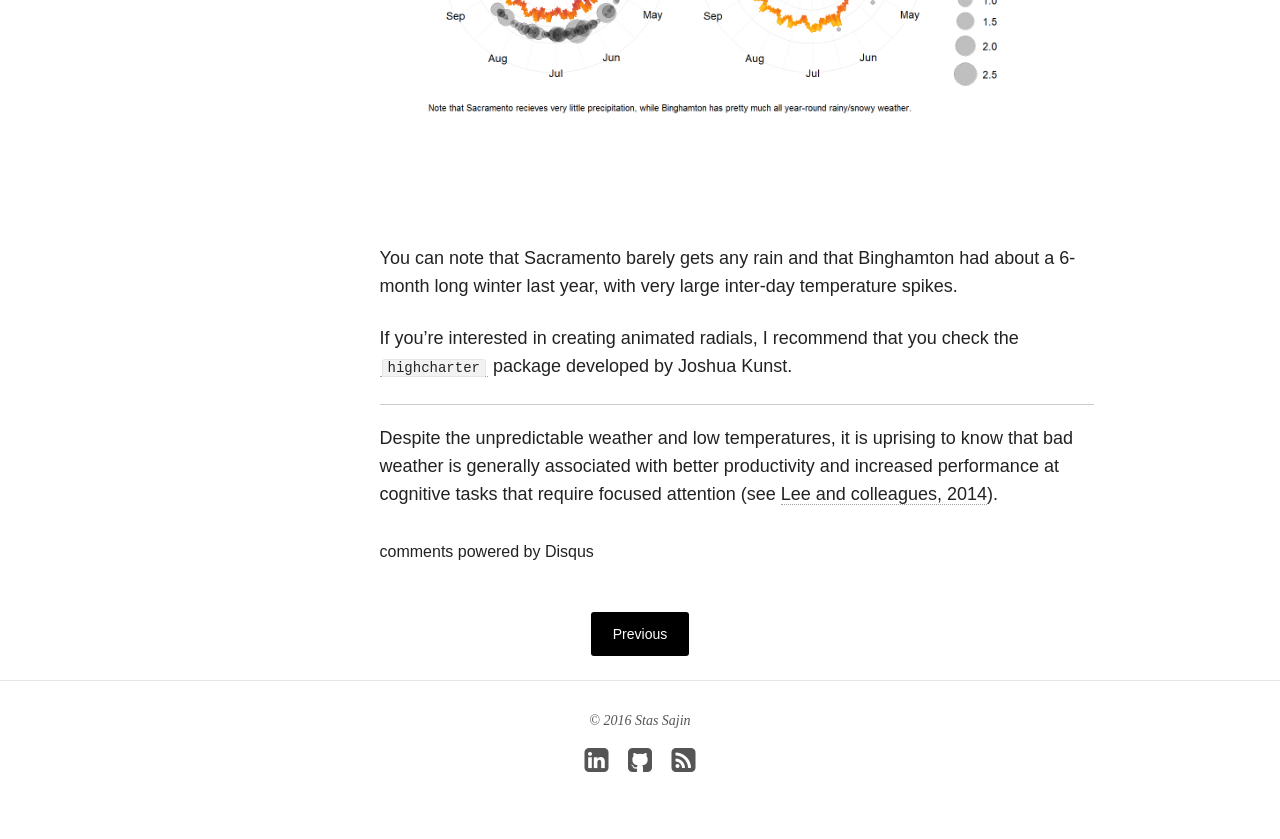
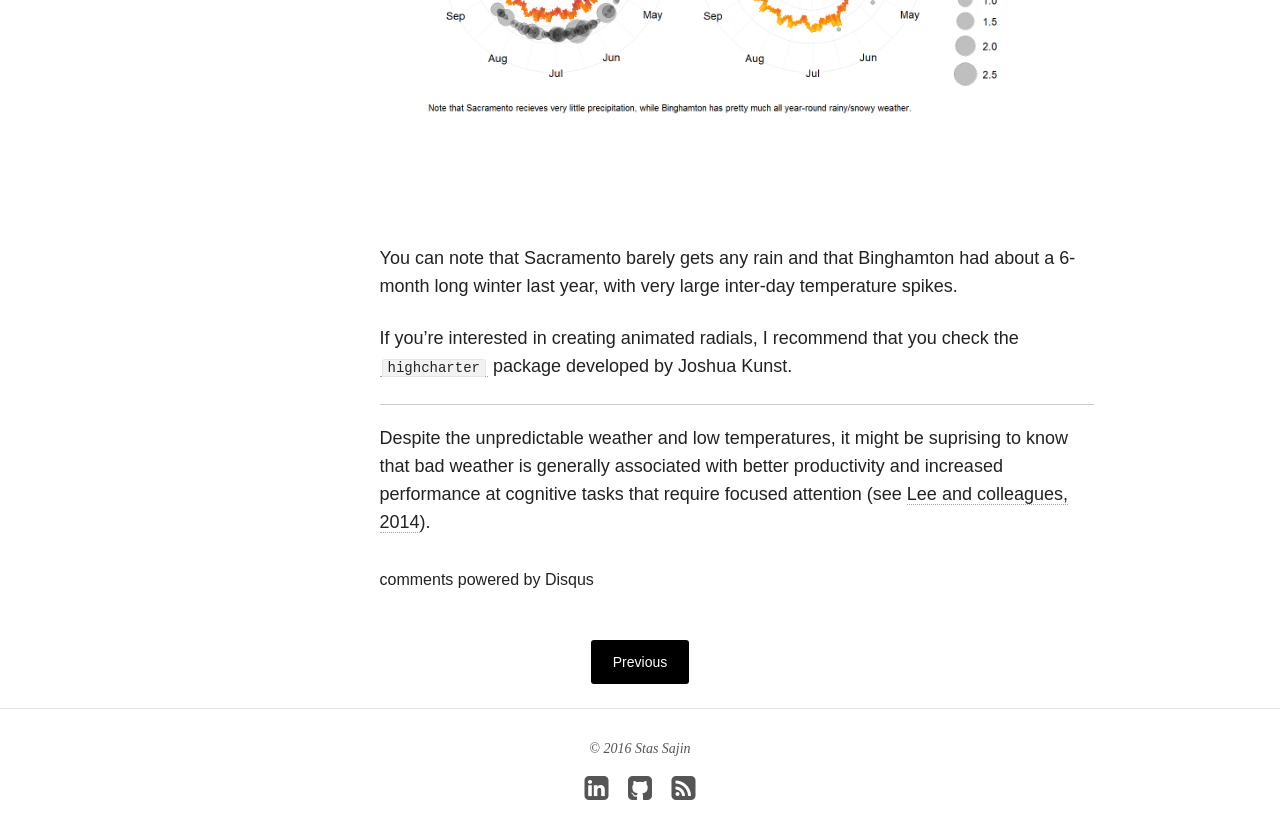
Before and after one commit to stasSajin/stasSajin.github.io, a Jekyll site: the page built from _posts/2016-06-14-weather-radials.md, in a window 1280 px wide and 900 px high, scrolled down 3363 px. Shown: the top 839 px of the window. Built offline with Jekyll 4.4.1, drawn with Linux system fonts in a browser that asks for light colours; nearby versions of some CDN libraries; comment, search, counter and statistics services are not loaded.

Commit message:
fixed more typos

```diff
--- a/_posts/2016-06-14-weather-radials.md
+++ b/_posts/2016-06-14-weather-radials.md
@@ -108,4 +108,4 @@ If you're interested in creating animated radials, I recommend that you check th
 
 ----
 
-Despite the unpredictable weather and low temperatures, it is uprising to know that bad weather is generally associated with better productivity and increased performance at cognitive tasks that require focused attention (see [Lee and colleagues, 2014](http://scholar.harvard.edu/files/jooajulialee/files/jap_final_rainmakers_2014-01192-001.pdf?m=1400193142)).
+Despite the unpredictable weather and low temperatures, it might be suprising to know that bad weather is generally associated with better productivity and increased performance at cognitive tasks that require focused attention (see [Lee and colleagues, 2014](http://scholar.harvard.edu/files/jooajulialee/files/jap_final_rainmakers_2014-01192-001.pdf?m=1400193142)).
```
